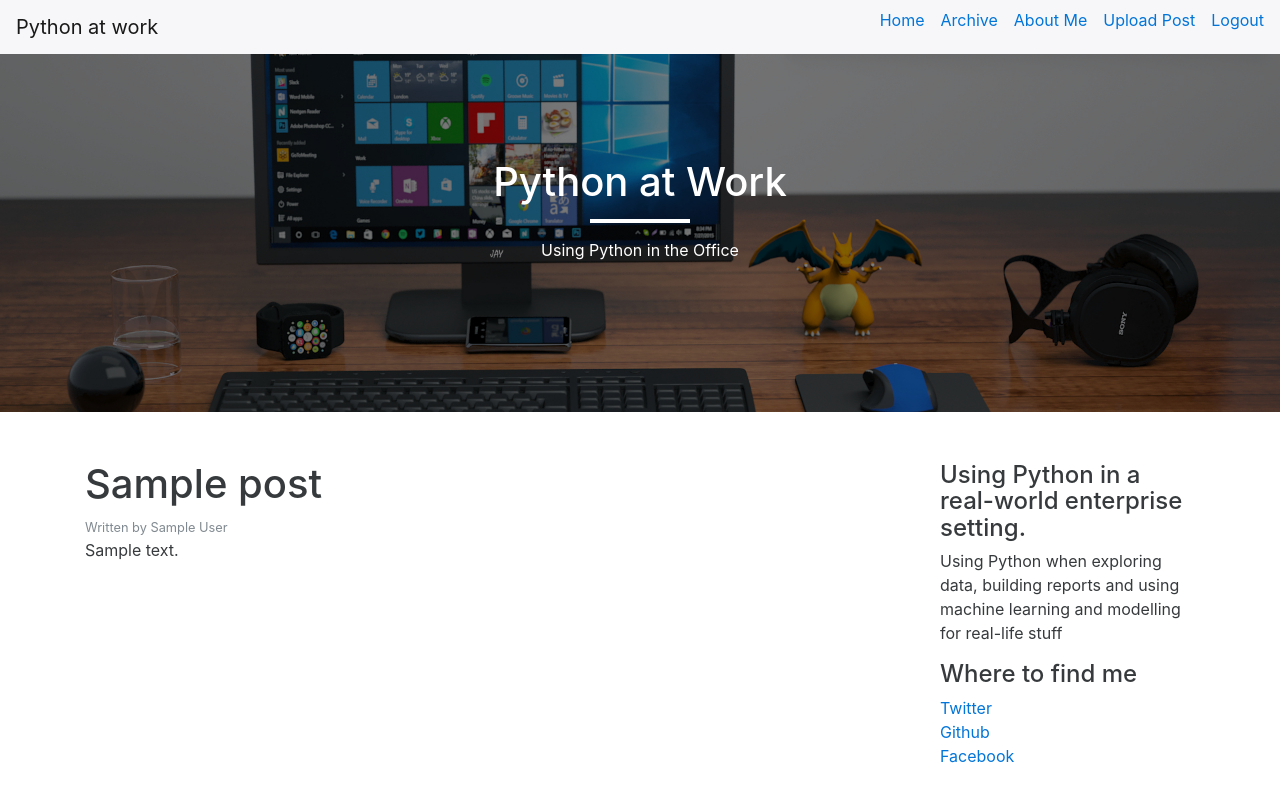
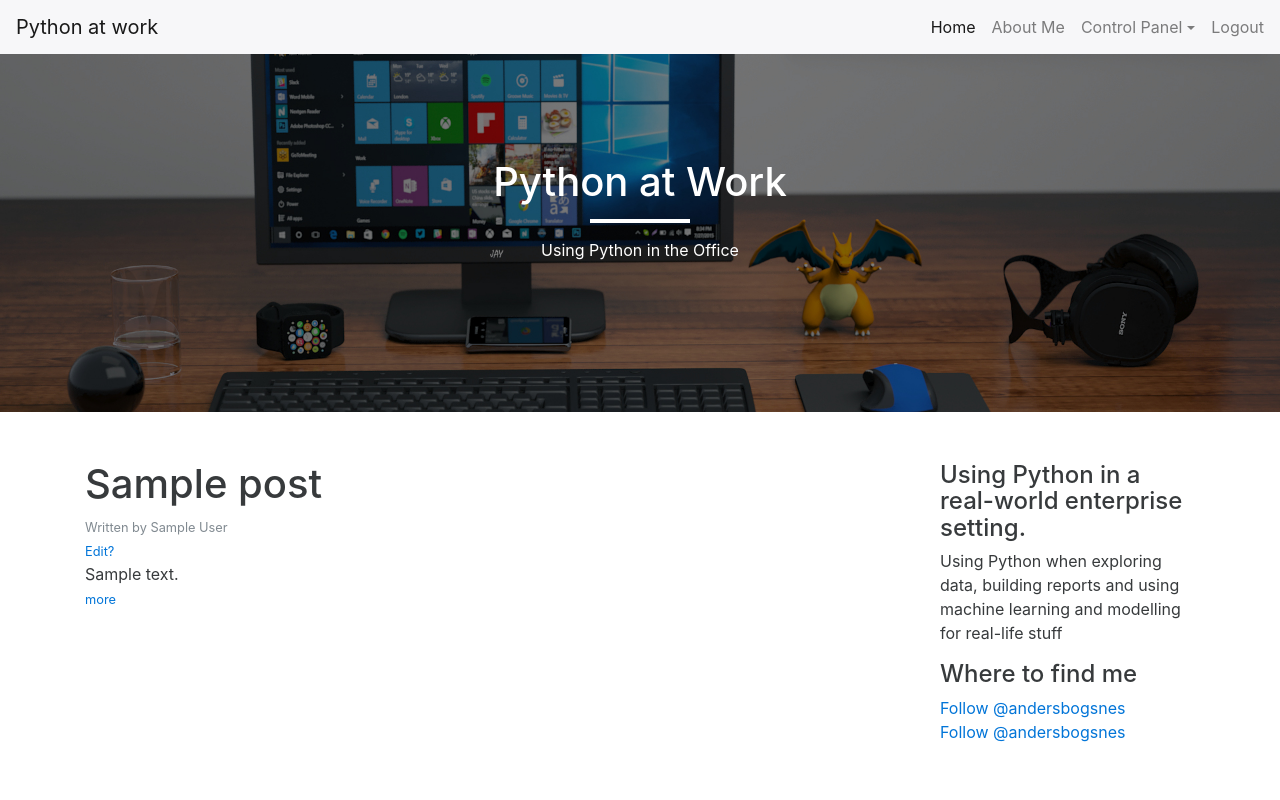
Before and after one commit to andersbogsnes/blog, a Flask app: page / in a window 1280 px wide. Run offline with Flask 2, Linux system fonts and the light colour scheme; a user stored in the database is signed in; tables that the repository leaves empty hold one stand-in row (values such as "Sample post"); some libraries are stand-ins or nearby versions.

Commit message:
Changed Nav line to include a small control panel for logged in users Added ability to cancel out of editpost and editprofile Cleaned up crosslinking

```diff
--- a/app/templates/header.html
+++ b/app/templates/header.html
@@ -7,27 +7,30 @@
                     aria-label="Toggle navigation">
             </button>
             <a class="navbar-brand" href="/">Python at work</a>
-           <div class="collapse navbar-toggleable-xs" id="navbar-header">
+           <div class="collapse navbar-toggleable-xs bg-faded" id="navbar-header">
                 <ul class="nav navbar-nav float-xs-none float-md-right">
                     <li class="nav-item active">
-                        <a href="{{ url_for('index') }}">Home </a>
+                        <a class="nav-link" href="{{ url_for('index') }}">Home </a>
                     </li>
                     <li class="nav-item">
-                        <a href="#">Archive</a>
-                    </li>
-                    <li class="nav-item">
-                        <a href="{{ url_for('about') }}">About Me</a>
+                        <a class="nav-link" href="{{ url_for('about') }}">About Me</a>
                     </li>
                     {% if g.user.is_authenticated %}
-                    <li class="nav-item">
-                        <a href="{{ url_for('upload_post') }}">Upload Post</a>
-                    </li>
+                        <li class="nav-item dropdown">
+                            <a class="nav-link dropdown-toggle" href="#" id="navbarDropDown" data-toggle="dropdown" aria-haspopup="true" aria-expanded="false">
+                                Control Panel</a>
+                        <div class="dropdown-menu" aria-labelledby="navbarDropDown">
+                            <a class="dropdown-item" href="{{ url_for('edit_profile', user_id=g.user.id) }}">Edit Profile</a>
+                            <a class="dropdown-item" href="{{ url_for('posts') }}">My Posts</a>
+                            <a class="dropdown-item" href="{{ url_for('upload_post') }}">Upload Post</a>
+                        </div>
+                        </li>
                     {% endif %}
                     <li class="nav-item">
                         {%  if g.user.is_authenticated %}
-                        <a href="{{ url_for('logout') }}">Logout</a>
+                        <a class="nav-link" href="{{ url_for('logout') }}">Logout</a>
                         {% else %}
-                        <a href="{{ url_for('login') }}">Login</a>
+                        <a class="nav-link" href="{{ url_for('login') }}">Login</a>
                         {% endif %}
                     </li>
                 </ul>
@@ -87,6 +90,8 @@
 
 
 {% block footer %}
+    <!-- Place this tag in your head or just before your close body tag. -->
+    <script async defer src="https://buttons.github.io/buttons.js"></script>
     <script src="https://ajax.googleapis.com/ajax/libs/jquery/3.1.1/jquery.min.js" integrity="sha384-3ceskX3iaEnIogmQchP8opvBy3Mi7Ce34nWjpBIwVTHfGYWQS9jwHDVRnpKKHJg7" crossorigin="anonymous"></script>
     <script src="https://cdnjs.cloudflare.com/ajax/libs/tether/1.3.7/js/tether.min.js" integrity="sha384-XTs3FgkjiBgo8qjEjBk0tGmf3wPrWtA6coPfQDfFEY8AnYJwjalXCiosYRBIBZX8" crossorigin="anonymous"></script>
     <script src={{ url_for('static', filename='js/bootstrap.js') }}></script>
--- a/app/templates/posts.html
+++ b/app/templates/posts.html
@@ -4,8 +4,16 @@
     {% for post in posts %}
         <h1>{{ post.title }}</h1>
         <a href="{{ url_for('get_user', user_id=post.author.id) }}">
-            <small class="text-muted">Written by {{ post.author.full_name }}</small>
+            <small class="text-muted">Written by {{ post.author.full_name }}
         </a>
-        <div class="blog-post">{{ post.body|safe }}</div>
+        {% if g.user.is_authenticated %}
+            <br>
+            <a href="{{ url_for('edit_post', post_id=post.id) }}">Edit?</a>
+        {% endif %}
+        </small>
+        <div class="blog-post">{{ post.body|safe|truncate(500) }}
+            <br>
+            <a href="{{ url_for('get_post', post_id=post.id) }}"><small>more</small></a>
+        </div>
     {% endfor %}
 {% endblock content%}
--- a/app/templates/sidebar.html
+++ b/app/templates/sidebar.html
@@ -8,13 +8,11 @@
         <h4>Where to find me</h4>
         <ol class="list-unstyled">
             <li>
-                <a href="#">Twitter</a>
+                <a href="https://twitter.com/andersbogsnes" class="twitter-follow-button" data-show-count="false">Follow @andersbogsnes</a><script async src="//platform.twitter.com/widgets.js" charset="utf-8"></script>
             </li>
             <li>
-                <a href="#">Github</a>
-            </li>
-            <li>
-                <a href="#">Facebook</a>
+                <!-- Place this tag where you want the button to render. -->
+<a class="github-button" href="https://github.com/andersbogsnes" data-style="mega" aria-label="Follow @andersbogsnes on GitHub">Follow @andersbogsnes</a>
             </li>
         </ol>
     </div>
--- a/app/templates/upload.html
+++ b/app/templates/upload.html
@@ -3,8 +3,6 @@
 
     <div class="offset-md-2">
         <h1>Hi, {{ g.user.full_name }}!</h1>
-        <small class="text-muted"><a href="{{ url_for('write_post') }}">Write manually?</a></small>
-
 
         <form method="POST" enctype="multipart/form-data" action="{{ url_for('upload_post') }}">
         {{ form.hidden_tag() }}
--- a/app/views.py
+++ b/app/views.py
@@ -1,22 +1,28 @@
-from flask import render_template, request, flash, redirect, url_for, g, Markup
+from flask import render_template, request, flash, redirect, url_for, g
 from app import app, lm, db
-from .forms import LoginForm, PostForm, UploadPostForm
+from .forms import LoginForm, UploadPostForm, SignUpForm, PostForm
 from .model import User, Post
 from flask_login import login_user, logout_user, current_user, login_required
-from werkzeug.utils import secure_filename
 import markdown
+from sqlalchemy.exc import IntegrityError
 import datetime
-import os
-from sqlalchemy.exc import IntegrityError
 
 
-def convert_markdown(file_object):
-        md = markdown.Markdown(extensions=['markdown.extensions.meta'])
-        md_text = file_object.read().decode('utf-8')
-        text = md.convert(md_text)
-        title = md.Meta['title'][0].strip()
+def convert_markdown(indata, text=False):
+    """Helper function to convert markdown to html.
+    :param indata: File object containging Markdown. If indata is a string, use text=True
+    :param text: Default False. True if inputdata is a text string instead of filestream
+    :returns title, html, original markdown
+    """
 
-        return title, text, md_text
+    md = markdown.Markdown(extensions=['markdown.extensions.meta'])
+    if not text:
+        md_text = indata.read().decode('utf-8')
+    else:
+        md_text = indata
+    text = md.convert(md_text)
+    title = md.Meta['title'][0].strip()
+    return title, text, md_text
 
 
 @app.route('/index')
@@ -29,16 +35,6 @@ def index():
 @app.route('/about')
 def about():
     return render_template('about.html')
-
-
-@login_required
-@app.route('/writepost', methods=['GET', 'POST'])
-def write_post():
-    form = PostForm()
-    if request.method == 'POST' and form.validate_on_submit():
-        pass
-        #post = Post(user_id=g.user.id, text=form.content.data, title=)
-    return render_template('writepost.html', form=form)
 
 
 @login_required
@@ -90,16 +86,76 @@ def get_user(user_id):
         flash('Author {} not found'.format(user.full_name))
         return redirect('index')
 
-    user_posts = [render_post(post) for post in user.posts]
-
-    return render_template('user.html', user=user, posts=user_posts)
+    return render_template('user.html', user=user, posts=user.posts)
 
 
 @app.route('/post/<int:post_id>')
 def get_post(post_id):
     post = Post.query.get(post_id)
-    output = render_post(post)
-    return render_template('post.html', post=output)
+    return render_template('post.html', post=post)
+
+
+@login_required
+@app.route('/edit_profile/<int:user_id>', methods=['POST', 'GET'])
+def edit_profile(user_id):
+    user = User.query.get(user_id)
+    form = SignUpForm()
+    if user:
+        if not g.user.id == user.id:
+            flash('Need to be logged in!')
+            return redirect('index')
+
+        if request.method == 'POST':
+            if request.form['submit'] == 'cancel':
+                return redirect('index')
+            user.username = form.username.data
+            user.email = form.email.data
+            user.full_name = ' '.join([form.first_name.data, form.last_name.data])
+            db.session.add(user)
+            db.session.commit()
+            return redirect(url_for('edit_profile', user_id=user.id))
+
+        form.username.data = user.username
+        form.email.data = user.email
+        first_name, last_name = user.full_name.split(" ")
+        form.first_name.data = first_name
+        form.last_name.data = last_name
+        return render_template('editprofile.html', user=user, form=form)
+
+    else:
+        flash('User not found!', category='error')
+        return redirect('index')
+
+
+@login_required
+@app.route('/edit_post/<int:post_id>', methods=['POST', 'GET'])
+def edit_post(post_id):
+    post = Post.query.get(post_id)
+    form = PostForm()
+    if not post.user_id == g.user.id:
+        flash("Not logged in as the author")
+        return redirect('index')
+
+    if request.method == 'POST':
+        if request.form['submit'] == 'cancel':
+            return redirect('index')
+        title, html, md_text = convert_markdown(form.content.data, text=True)
+        post.markdown = form.content.data
+        post.body = html
+        post.timestamp = datetime.datetime.now()
+        db.session.add(post)
+        db.session.commit()
+        return redirect(url_for('get_post', post_id=post.id))
+
+    form.content.data = post.markdown
+    return render_template('editpost.html', form=form, user=g.user)
+
+
+@login_required
+@app.route('/posts')
+def posts():
+    posts = g.user.posts
+    return render_template('posts.html', posts=posts)
 
 
 @app.errorhandler(404)
@@ -127,7 +183,3 @@ def logout():
 @lm.user_loader
 def load_user(id):
     return User.query.get(int(id))
-
-
-def allowed_file(filename):
-    return '.' in filename and filename.rsplit('.', 1)[1] in app.config['ALLOWED_EXTENSIONS']
```
Also changed, not shown: app/forms.py (+11 -4 lines), app/static/posts/Building_a_blog.md (deleted, +0 -39 lines), app/templates/editpost.html (added, +12 -0 lines), app/templates/editprofile.html (added, +28 -0 lines), app/templates/post.html (+11 -2 lines), app/templates/user.html (+5 -2 lines), app/templates/writepost.html (deleted, +0 -25 lines), 1 other file.
